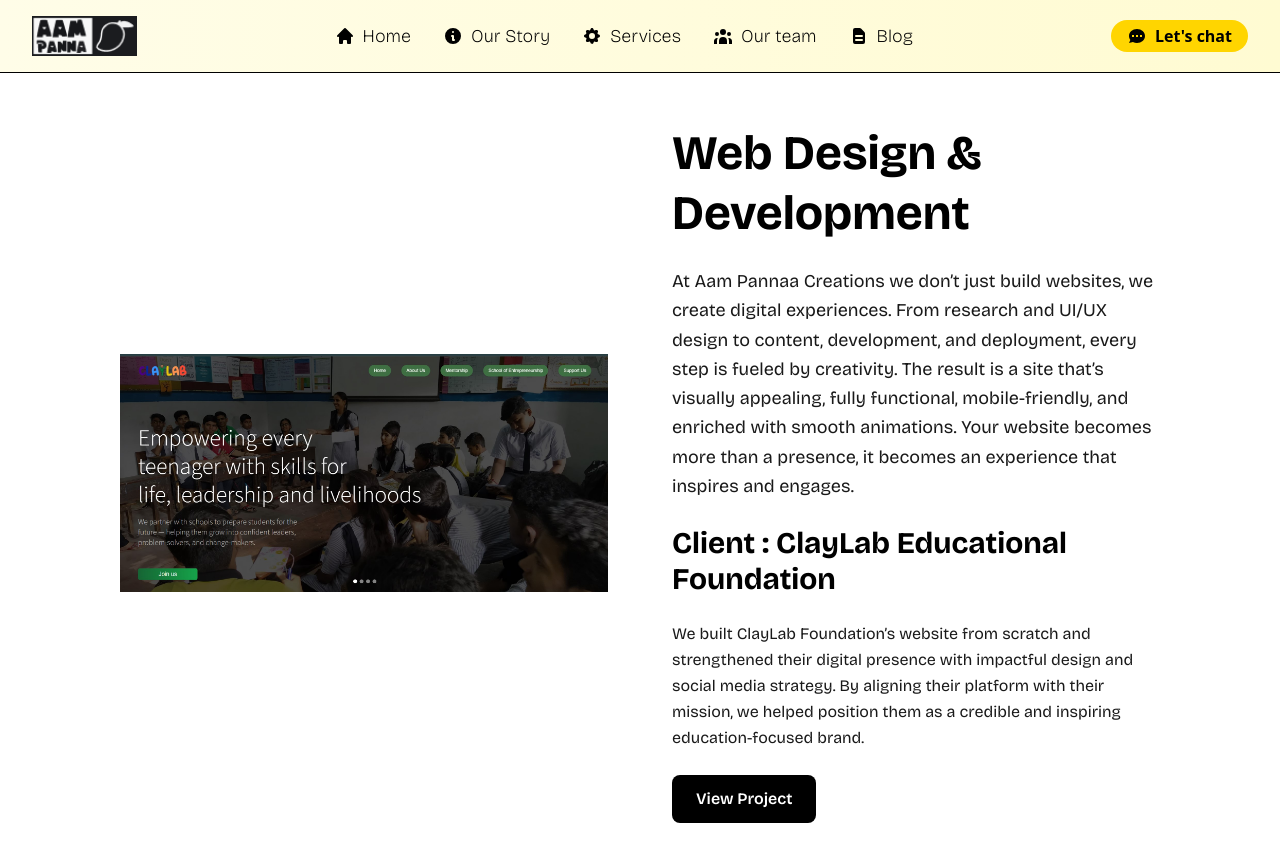
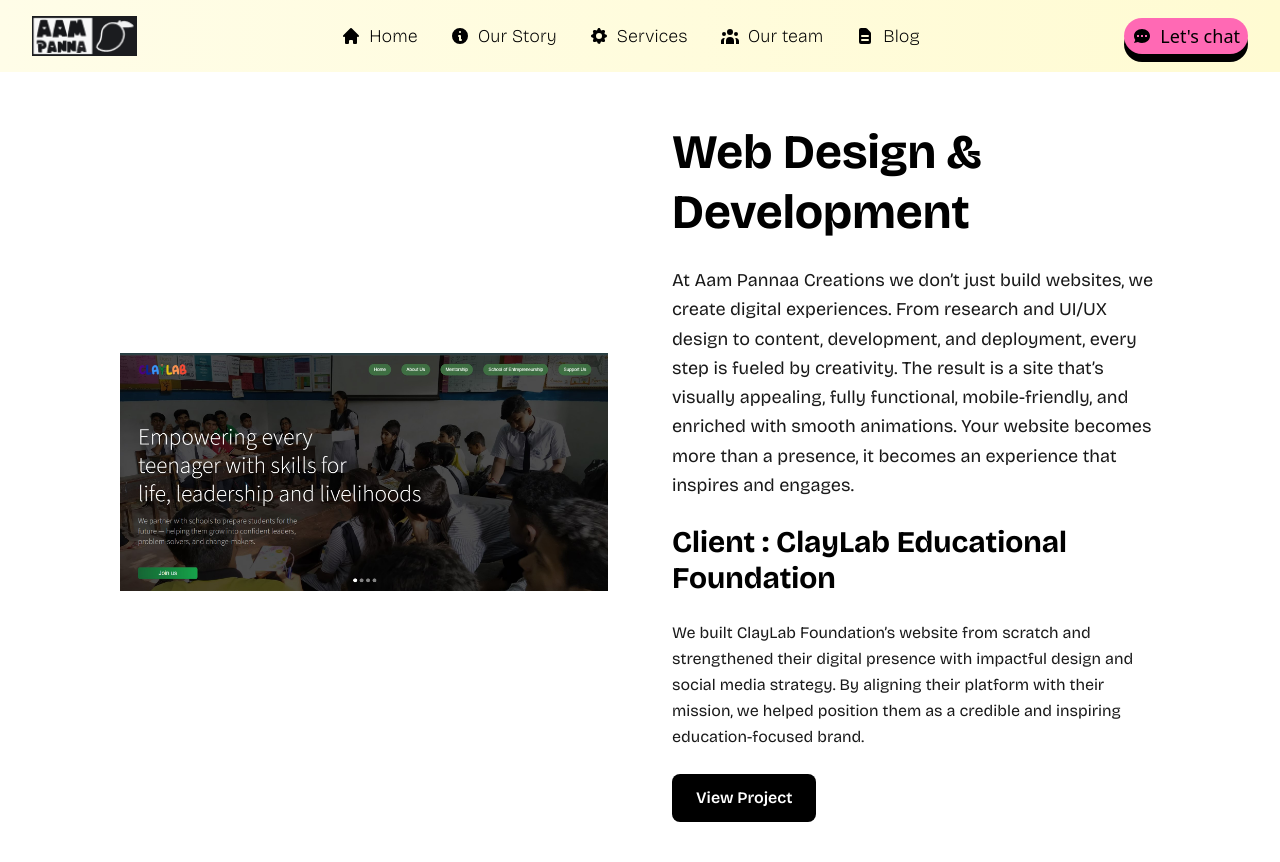
Before and after one commit to arnab-git-404/aam-panna-creations, a Next.js app: page /services in a window 1280 px wide. Shown: the top 862 px of the page. Built offline with nearby package versions, Linux system fonts and the light colour scheme.

Commit message:
Update Navbar.tsx

```diff
--- a/components/Navbar.tsx
+++ b/components/Navbar.tsx
@@ -725,7 +725,7 @@
 
   return (
     <>
-      <nav className="border-b border-border relative z-50">
+      <nav className=" relative z-50">
         <div className=" mx-auto px-4 sm:px-6 lg:px-8 bg-gradient-to-r from-[#FFFDE8] to-[#FFFBD2]  ">
           <div className="flex justify-between items-center h-18 font-semibold ">
             {/* Logo */}
@@ -798,9 +798,13 @@
             <Link
               href="/#contact-form"
               onClick={handleContactClick}
-              className="text-black hover:cursor-pointer bg-[#FFD500] rounded-2xl px-4 py-2 h-8 hidden sm:flex items-center gap-2 minimal-button minimal-button-primary text-sm lg:text-base"
+              // className="text-black hover:cursor-pointer bg-[#FFD500] rounded-2xl px-4 py-2 h-8 hidden sm:flex items-center gap-2 minimal-button minimal-button-primary text-sm lg:text-base"
+            // >
+            className="hover:cursor-pointer relative  rounded-full bg-[#FF69B4] text-black font-medium text-lg sm:flex item-center  gap-2 px-2 py-1 hidden
+        shadow-[0px_8px_0px_rgba(0,0,0,1)] transition-transform duration-200 hover:translate-x-1 hover:translate-y-1 hover:shadow-[0px_6px_0px_rgba(0,0,0,1)]"
             >
-              <HiChat className="w-5 h-5" />
+
+              <HiChat className="w-5 h-5 mt-1 " />
               {`Let's chat`}
             </Link>
 
@@ -937,7 +941,7 @@
           </div>
 
           {/* CTA Button */}
-          <div className="p-4 border-t border-border">
+          <div className="p-4 border-t border-border font-bricolage ">
             <Link
               href="/#contact-form"
               onClick={(e) => {
@@ -947,8 +951,14 @@
                   setTimeout(() => smoothScrollToForm(), 400);
                 }
               }}
-              className="w-full flex items-center justify-center gap-2 minimal-button minimal-button-primary transform transition-all duration-200 hover:scale-[1.02] active:scale-[0.98]"
+            //   className="w-full flex items-center justify-center gap-2 minimal-button minimal-button-primary transform transition-all duration-200 hover:scale-[1.02] active:scale-[0.98]"
+            // >
+
+className="hover:cursor-pointer relative px-6 md:px-10 py-3 md:py-4 rounded-full bg-[#FF69B4] text-black font-medium text-lg md:text-xl
+        shadow-[0px_8px_0px_rgba(0,0,0,1)] transition-transform duration-200 hover:translate-x-1 hover:translate-y-1 hover:shadow-[0px_6px_0px_rgba(0,0,0,1)]"
             >
+
+
               <HiChat className="w-5 h-5" />
               {`Let's chat`}
             </Link>
```
